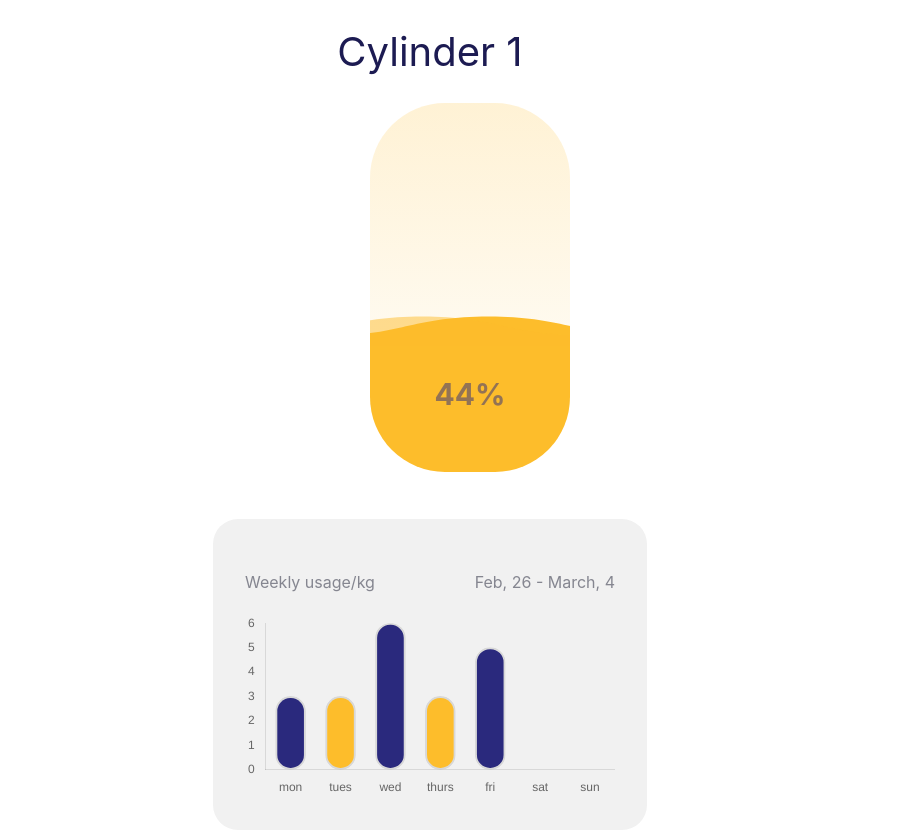
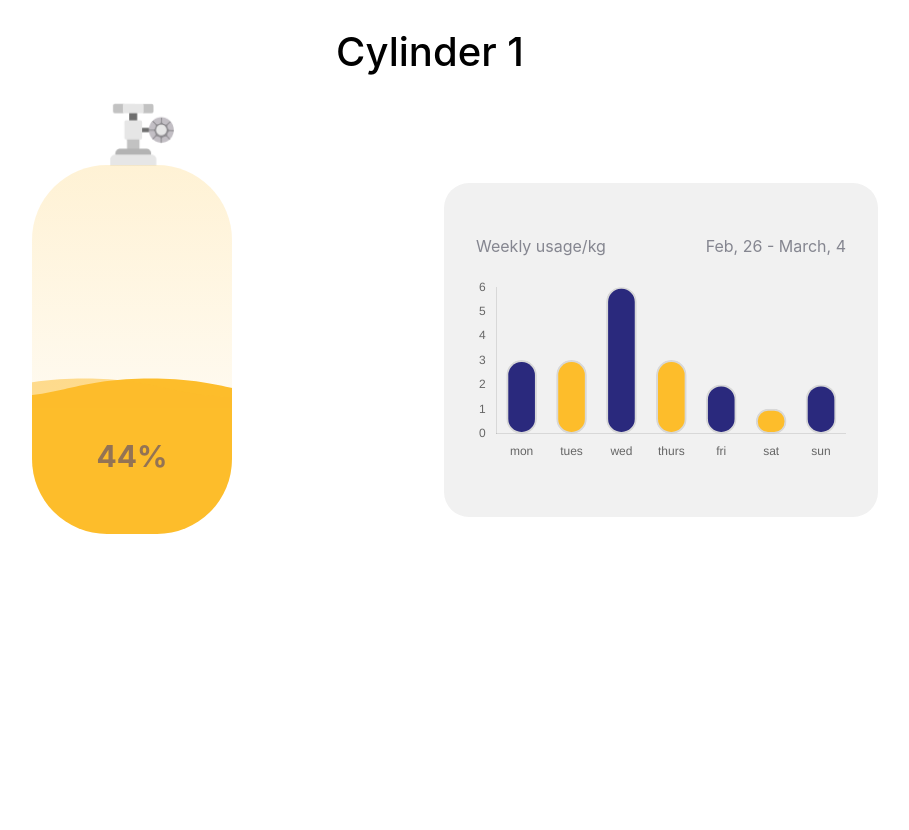
Before and after one commit to AchaRhaah/gasvisor-filling, a React (Create React App) app: page / in a window 1280 px wide. Shown: the whole page, without its empty margins (210-1119 px from the left). After the commit the page ends 800 px from the top, so only its background shows below. Built offline with nearby package versions, Linux system fonts and the light colour scheme; no server answers.

Commit message:
Formated the code

```diff
--- a/src/App.css
+++ b/src/App.css
@@ -1,38 +1,18 @@
 .App {
-  text-align: center;
+  display: flex;
+    flex-direction: column;
+      align-items: center;
+    width: 100vw;
+      height: 100vh;
+    }
+
+.graph-container {
+  width: 70%;
+  justify-content: space-between;
+  display: flex;
 }
-
-.App-logo {
-  height: 40vmin;
-  pointer-events: none;
+.heading {
+  font-size: 2.5em;
+  color: '#1C1B52';
+  font-weight: 500;
 }
-
-@media (prefers-reduced-motion: no-preference) {
-  .App-logo {
-    animation: App-logo-spin infinite 20s linear;
-  }
-}
-
-.App-header {
-  background-color: #282c34;
-  min-height: 100vh;
-  display: flex;
-  flex-direction: column;
-  align-items: center;
-  justify-content: center;
-  font-size: calc(10px + 2vmin);
-  color: white;
-}
-
-.App-link {
-  color: #61dafb;
-}
-
-@keyframes App-logo-spin {
-  from {
-    transform: rotate(0deg);
-  }
-  to {
-    transform: rotate(360deg);
-  }
-}
--- a/src/App.js
+++ b/src/App.js
@@ -1,4 +1,5 @@
 import { useEffect, useState } from "react";
+import "./App.css";
 
 import {
   Chart as ChartJs,
@@ -24,80 +25,57 @@ ChartJs.register(
 
 function App() {
   var startingWeightForDay = 20;
+  const weightOfFullBottle = 20;
+  const currentWeight = 9;
+  // const backgroundArray = []
+
+  const percentageRemaining = (presentWeight) => {
+    var remainingPercent =
+      100 - ((weightOfFullBottle - presentWeight) / weightOfFullBottle) * 100;
+    remainingPercent = Math.floor(remainingPercent);
+    return remainingPercent;
+  };
+
   const daysWeight = (currnetWeight) => {
     const usedWeight = startingWeightForDay - currnetWeight;
     startingWeightForDay = currnetWeight;
     console.log(startingWeightForDay);
-    return usedWeight;
+    var percentage = percentageRemaining(currnetWeight);
+    return { usedWeight, percentage };
   };
+
   const [data, setData] = useState({
     labels: ["mon", "tues", "wed", "thurs", "fri", "sat", "sun"],
     datasets: [
       {
         data: [
-          daysWeight(17),
-          daysWeight(14),
-          daysWeight(8),
-          daysWeight(5),
-          daysWeight(0),
-          daysWeight(0),
-          daysWeight(0),
+          daysWeight(17).usedWeight,
+          daysWeight(14).usedWeight,
+          daysWeight(8).usedWeight,
+          daysWeight(5).usedWeight,
+          daysWeight(3).usedWeight,
+          daysWeight(2).usedWeight,
+          daysWeight(0).usedWeight,
         ],
         backgroundColor: ["#2A297D", "#FDBD2B"],
         barThickness: 30,
         borderWidth: 2,
-        borderRadius: 20, // This will round the corners
+        borderRadius: 20,
         borderSkipped: false,
       },
     ],
   });
-  useEffect(() => {
-    const fetchData = () => {
-      fetch("https://jsonplaceholder.typicode.com/users")
-        .then((data) => {
-          const res = data.json();
-          return res;
-          // console.log("ress: ", res);
-        })
-        .then((res) => {
-          const data = [];
-          for (var i of 7) {
-            data.push(i.id);
-          }
-          setData({
-            datasets: [
-              {
-                data: data,
-                backgroundColor: ["#1C1B52", "#FDBD2B"],
-              },
-            ],
-
-            // These labels appear in the legend and in the tooltips when hovering different arcs
-          });
-        })
-        .catch((e) => {
-          console.log("error: ", e);
-        });
-    };
-    fetchData();
-  }, []);
   return (
-    <div
-      className="App"
-      style={{
-        display: "flex",
-        flexDirection: "column",
-        // justifyContent: "center",
-        alignItems: "center",
-        width: "100vw",
-        height: "100vh",
-      }}
-    >
-      <h1 style={{ fontSize: "2.5em", color: "#1C1B52", fontWeight: "normal" }}>
-        Cylinder 1
-      </h1>
-      <Cylinder />
-      <Barchart chartData={data} />
+    <div className="App">
+      <h1 className="heading">Cylinder 1</h1>
+      <div className="graph-container">
+        <di>
+          <Cylinder percentageRemaining={percentageRemaining(currentWeight)} />
+        </di>
+        <di>
+          <Barchart chartData={data} />
+        </di>
+      </div>
     </div>
   );
 }
--- a/src/components/Cylinder.js
+++ b/src/components/Cylinder.js
@@ -1,31 +1,20 @@
 import React from "react";
 import "./styles.css";
 
-function Cylinder() {
-  const startingWeight = 20;
-  const currentWeight = 9;
-  const percentageRemaining = (initialWeight, presentWeight) => {
-    var remainingPercent =
-      100 - ((initialWeight - presentWeight) / initialWeight) * 100;
-    remainingPercent = Math.floor(remainingPercent);
-    return remainingPercent;
-  };
+function Cylinder({ percentageRemaining }) {
   return (
-    <div style={{ width: "20em", height: "20em", marginBottom: "1em" }}>
+    <div className="cylinder-container">
+      <img src={require("./top.png")} alt="" className="top" />
       <div className="cylinder">
         <div
           style={{
-            height: `${
-              percentageRemaining(startingWeight, currentWeight) - 10
-            }%`,
+            height: `${percentageRemaining - 10}%`,
           }}
           className="level"
         >
           <div className="wave"></div>
           <div className="wave"></div>
-          <p className="percent">
-            {percentageRemaining(startingWeight, currentWeight)}%
-          </p>
+          <p className="percent">{percentageRemaining}%</p>
         </div>
       </div>
     </div>
--- a/src/components/styles.css
+++ b/src/components/styles.css
@@ -1,11 +1,19 @@
+.cylinder-container {
+    width: 20em;
+    height: 40em;
+    display: flex;
+    flex-direction: column;
+    align-items: center;
+}
 .cylinder {
     position: relative;
-    left: 100px;
     height: 369px;
     width: 200px;
     background: linear-gradient(180deg, rgba(253, 189, 43, 0.2) 0%, rgba(252, 252, 252, 0.05) 100%);
     border-radius: 75px;
     overflow: hidden;
+    bottom: 1.9px;
+        right: 10px;
 }
 
 .level {
@@ -57,27 +65,8 @@
         transform: translateX(-50%);
     }
 }
-.container {
-    width: "366px";
-    height: "266px";
-    background-color: "red";
-    border-radius: "25px";
-    display: "flex";
-    flex-direction: "column";
-    align-items: "center";
-    padding: "2em";
-    margin-top: "10em";
+
+.top {
+    width: 4em;
+    height: 4em;
 }
-
-.chart-header-container {
-    width: "100%";
-    display: "flex";
-    justify-content: "space-between";
-}
-
-.chart-heading {
-    font-weight: 400;
-    font-size: '16px';
-    color: rgba(26, 27, 48, 0.5);
-
-}
```
Also changed, not shown: src/components/top.png (added).
